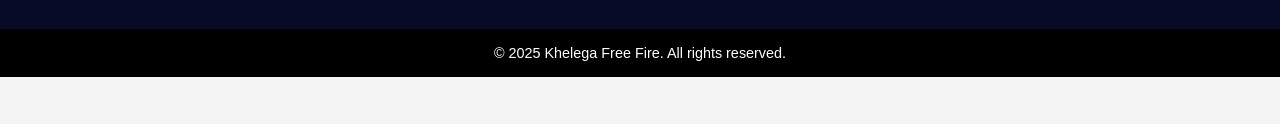
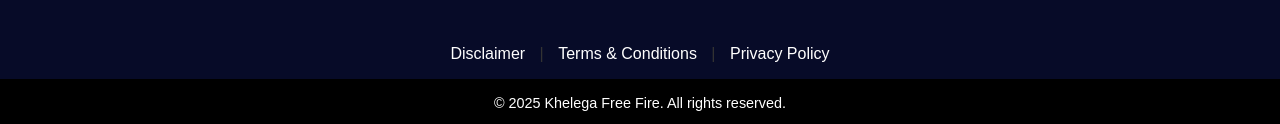
Before and after one commit to gwdevff/Khelega-free-fire-, a plain HTML site: page index.html in a window 1280 px wide. Shown: the part 5256-5380 px from the top of the page. Before the commit the page ends 5333 px from the top, so only its background shows below. Drawn offline with Linux system fonts and the light colour scheme.

Commit message:
Update index.html

```diff
--- a/index.html
+++ b/index.html
@@ -467,6 +467,13 @@
       </a>
     </div>
   </div>
+  <div class="legal-links">
+  <a href="/disclaimer">Disclaimer</a>
+  <span>|</span>
+  <a href="/terms">Terms & Conditions</a>
+  <span>|</span>
+  <a href="/privacy">Privacy Policy</a>
+  </div>
   <!-- Footer -->
   <footer>
     &copy; 2025 Khelega Free Fire. All rights reserved.
@@ -824,4 +831,21 @@ body {
   border-radius: 8px;
   margin-top: 1rem;
   border: none;
-}</style>
+}
+.legal-links {
+  background-color: #070B28;
+  text-align: center;
+  padding: 1rem 0;
+}
+
+.legal-links a {
+  color: white;
+  text-decoration: none;
+  margin: 0 10px;
+  font-size: 1rem;
+}
+
+.legal-links a:hover {
+  text-decoration: underline;
+}
+  </style>
```
